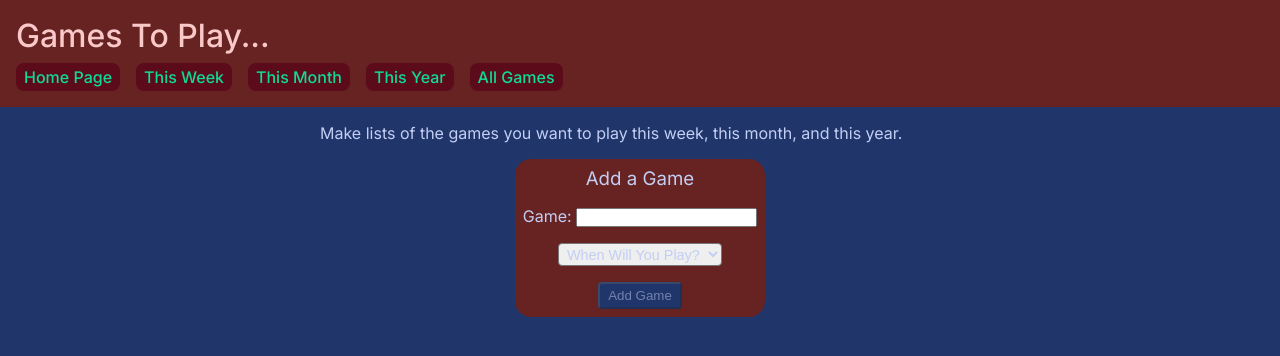
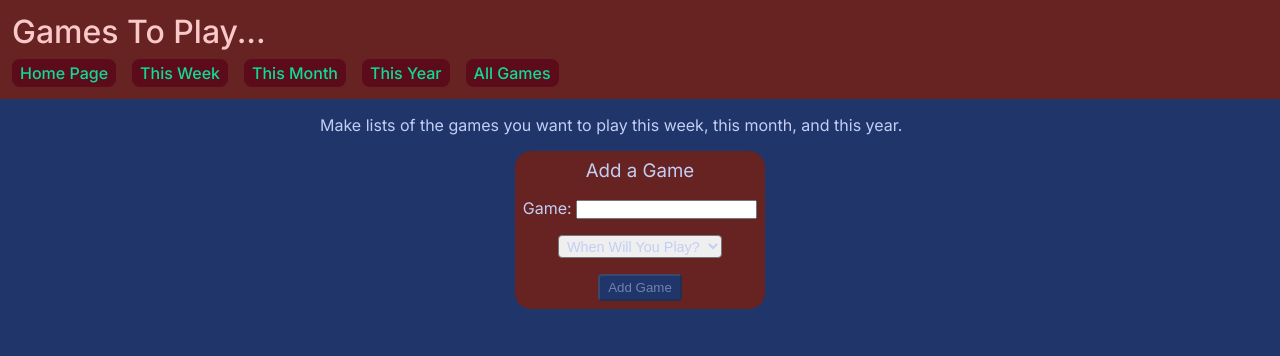
Before and after one commit to franco-ortega/to-do-games, a Next.js app: page / in a window 1280 px wide. Shown: the top 356 px of the page. Built offline with nearby package versions, Linux system fonts and the light colour scheme.

Commit message:
adjust padding in header and nav

```diff
--- a/components/header/Header.module.scss
+++ b/components/header/Header.module.scss
@@ -1,7 +1,7 @@
 .Header {
   background-color: var(--bkgd-clr-accent);
   color: var(--text-clr-accent);
-  padding: 1rem;
+  padding: .75rem;
 
   h1 {
     font-weight: 500;
--- a/components/nav/Nav.module.scss
+++ b/components/nav/Nav.module.scss
@@ -1,7 +1,7 @@
 .Nav {
 
   ul {
-    margin-top: .5rem;
+    padding-top: .5rem;
     display: flex;
     flex-direction: row;
     flex-wrap: wrap;
```
